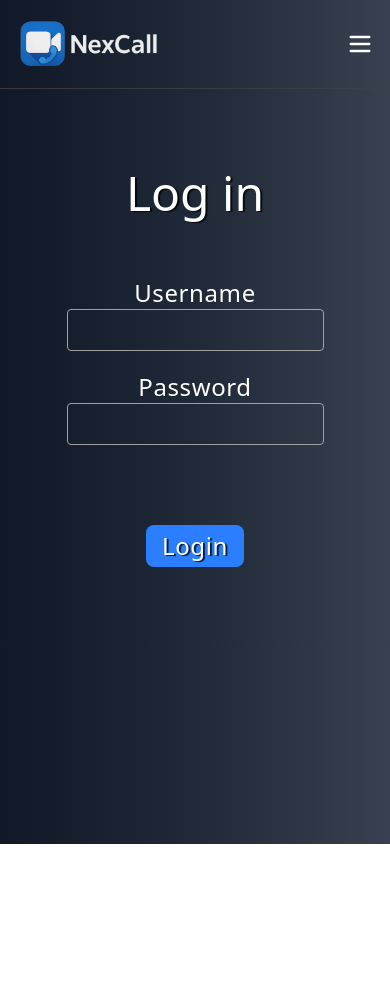
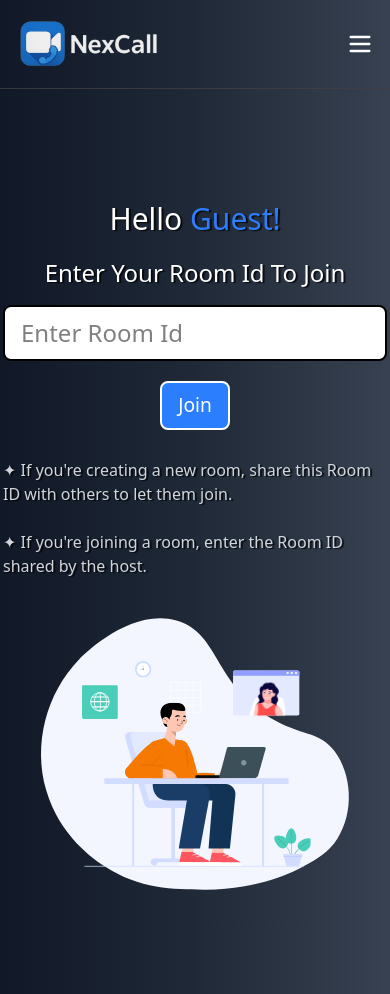
Before and after one commit to Kirri-Tharun-05/Video-Conference-Application, a React (Vite) app in the folder Frontend/: page /Room in a window 390 px wide. Before the commit this address led to /login. Before the commit the page ends 844 px from the top, so only its background shows below. Built offline with nearby package versions, Linux system fonts and the light colour scheme; no server answers; a web font is replaced by a local one.

Commit message:
Final Commit

```diff
--- a/Frontend/src/components/Room.jsx
+++ b/Frontend/src/components/Room.jsx
@@ -41,8 +41,13 @@ function Room() {
           <button type='submit' className='getStarted m-5 px-4 py-2 text-white font-bold transition-transform active:scale-90' onClick={handleClick}>
             Join
           </button>
+          <p className='text-md mt-2 text-gray-300 sm:text-center lg:text-start instructions'>
+            ✦ If you're creating a new room, share this Room ID with others to let them join.<br /><br/>
+            ✦ If you're joining a room, enter the Room ID shared by the host.
+          </p>
         </div>
         }
+
       </div>
       <div className='animation room-page-animation'>
         <Lottie animationData={animation2} className='animation' />
@@ -51,5 +56,5 @@ function Room() {
   )
 }
 
-export default isAuth(Room);
-// export default Room;
+// export default isAuth(Room);
+export default Room;
--- a/Frontend/src/index.css
+++ b/Frontend/src/index.css
@@ -511,7 +511,7 @@ button {
     display: flex;
     flex-direction: column;
     align-items: center;
-    margin-top: 3rem;
+    margin-top: 2rem;
   }
 
   .roomContainer :nth-child(1) {
@@ -521,7 +521,10 @@ button {
   .roomContainer :nth-child(4) {
     /* background-color: black; */
     z-index: 10;
-    margin-bottom: -3rem;
+    /* margin-bottom: -3rem; */
+  }
+  .instructions{
+    margin-bottom: -4rem;
   }
 
   .signin-btn {
```
